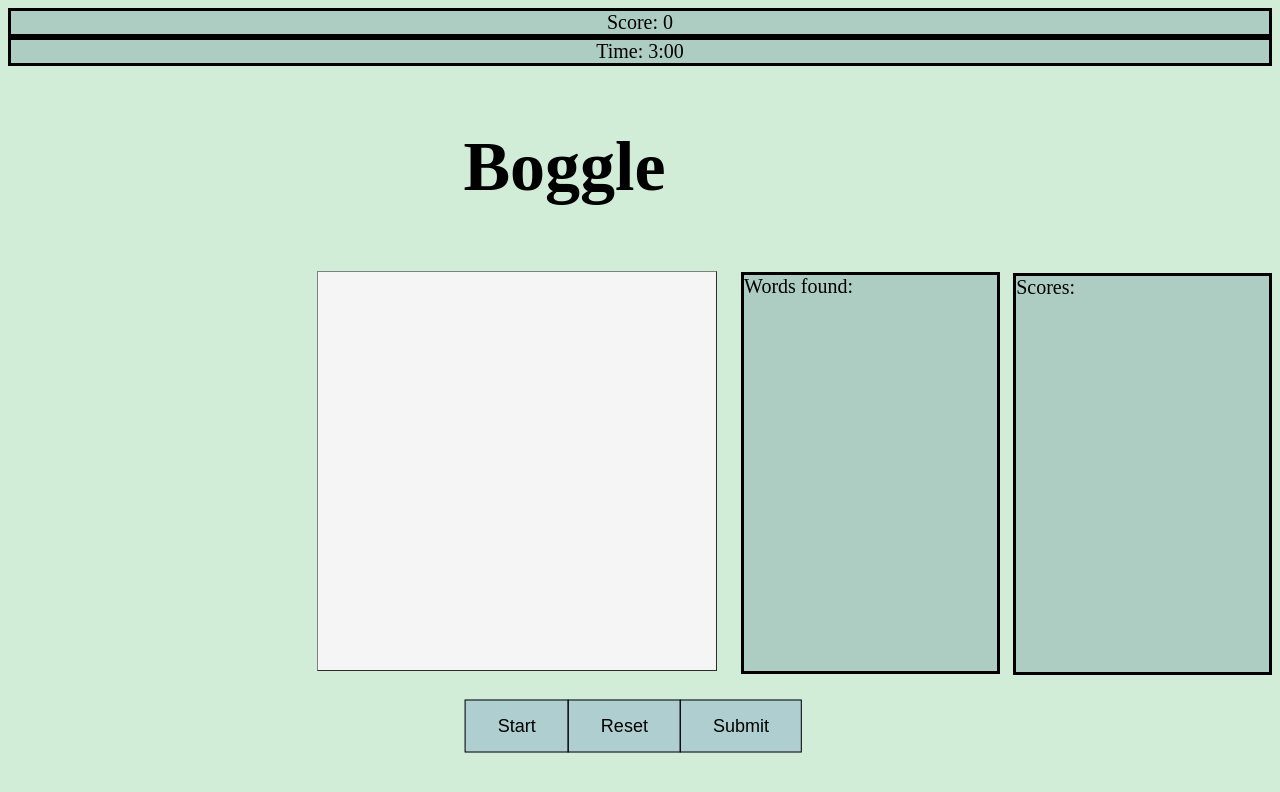
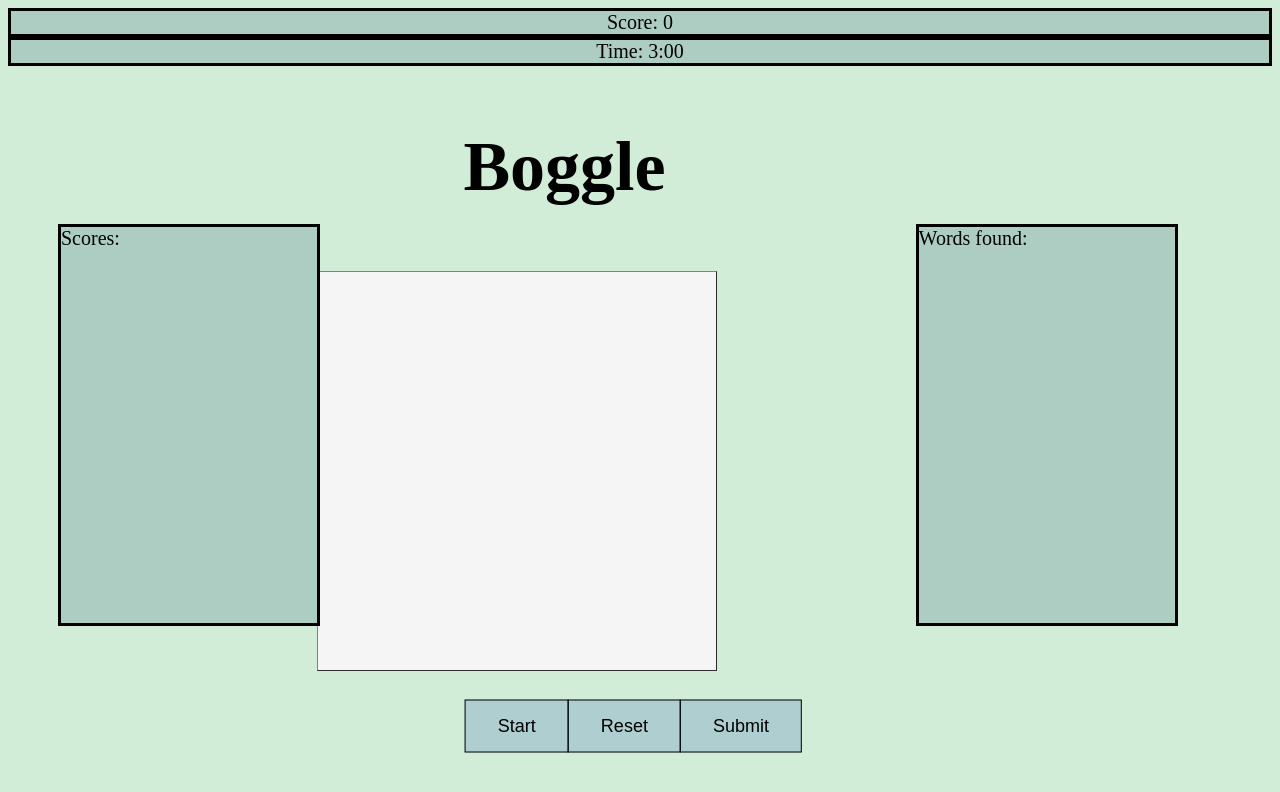
Before and after one commit to Niels27/Boggle-Angular, an Angular app: page / in a window 1280 px wide. Shown: the top 792 px of the page. Built offline with nearby package versions, Linux system fonts and the light colour scheme.

Commit message:
finishedv3

```diff
--- a/src/app/boggle/boggle.component.css
+++ b/src/app/boggle/boggle.component.css
@@ -64,11 +64,11 @@
     display: inline-block;
     width: 20%;
     height: 396px;
-    position: relative;
-    margin-top: 50px;
+    position: absolute;
+    top: 28%;
 }
 #scoresContainer{
-    float:right;
+    float:left;
     bottom:756px;
     font-size: 20px;
     border: 3px solid rgb(0, 0, 0);
@@ -76,8 +76,9 @@
     display: inline-block;
     width: 20%;
     height: 396px;
-    position: relative;
-    margin-top: 55px;
+    position: absolute;
+    top: 28%;
+    right: 75%;
 }
 #title{
     font-size:70px;
@@ -86,6 +87,3 @@
     top: 10%;
     right: 48%;
 }
-#title,#scoresContainer,#wordContainer,#tableContainer, #buttonContainer, #board{
-
-}
--- a/src/app/boggle/boggle.component.ts
+++ b/src/app/boggle/boggle.component.ts
@@ -1,4 +1,4 @@
-import { Component, OnInit } from '@angular/core';
+import { Component, OnInit, ViewChild, ElementRef } from '@angular/core';
 import { BoggleService } from '../boggle.service';
 import { ClearService } from '../clear.service';
 import { Die } from '../die';
@@ -12,6 +12,7 @@ import { BoggleBoard } from '../boggleboard'
 
 })
 export class BoggleComponent implements OnInit {
+
   words: string[] = [];
   timer: string = '3:00';
   timerOn: boolean = false;
@@ -21,18 +22,33 @@ export class BoggleComponent implements OnInit {
   score: number = 0;
   scores: string[] = [];
   playerName: string | null = "";
-  gameTime: number = 60;
+  gameTime: number = 10; //should be 180
+  intervalId: NodeJS.Timer | undefined;
+  @ViewChild('board') board!: ElementRef;
 
   async onStart() {
+
+    //when player presses start during a game, quickly restart with a new board
+    //useful for when the player hates the current board
+    if (this.timerOn) {
+      this.restartGame()
+    }
+    //starts a new game timer
+    else {
+      this.startTimer(this.gameTime)
+    }
+    //get the board id and new dice with letters
     this.boggleService.getBoggleBoard().subscribe(
       (boggleBoard) => (this.dice = boggleBoard.dice, this.id = boggleBoard.boggleBoardId));
-    this.startTimer(this.gameTime)
+
   }
+  //reset button to clear player input, useful for misclicks
   async onReset() {
     console.log("reset");
     this.letters = '';
     this.clearService.clear();
   }
+  //submit button to validate the word and give it a score if valid or a popup if not
   async onSubmit() {
     let isValid = await this.boggleService.getIsValid(this.id, this.letters);
     if (isValid) {
@@ -44,11 +60,12 @@ export class BoggleComponent implements OnInit {
         console.log(this.score);
       }
     } else { alert("Word not valid!") }
+    //clear playerinput
     this.letters = '';
     this.clearService.clear();
   }
 
-
+  //add every letter together to create a word
   addLetter(letter: string) {
     this.letters = this.letters.concat(letter);
   }
@@ -58,29 +75,58 @@ export class BoggleComponent implements OnInit {
   ngOnInit(): void {
 
   };
+  //countdown timer minutes and seconds
+  startTimer(totalSeconds: number) {
 
-  startTimer(totalSeconds: number) {
-    this.timerOn = true;
-    const countdown = setInterval(() => {
+    this.intervalId = setInterval(() => {
 
+      //if timer runs out, clear the timer and end the game
       if (totalSeconds === 0) {
-        if (this.timerOn) {
-          alert('Time is up!')
-          this.playerName = prompt("Please enter your name");
-          if (this.playerName == null || undefined) { this.playerName = "anonymous" }
-          this.timerOn = false;
-          this.letters = '';
-          this.scores.push(this.playerName + " scored: " + this.score.toString());
-          this.clearService.clear();
-        }
-        clearInterval(countdown);
+
+        this.timerOn = false;
+        clearInterval(this.intervalId);
+        this.endGame()
+
       } else {
         const minutes = Math.floor(totalSeconds / 60);
         const seconds = totalSeconds % 60;
         totalSeconds--;
         this.timer = `${minutes}:${seconds < 10 ? '0' : ''}${seconds}`;
+        this.timerOn = true;
       }
     }, 1000);
   }
 
+  //handles the post game
+  endGame() {
+
+    //ask player name and post their score
+    alert('Time is up!')
+    this.playerName = prompt("Please enter your name");
+    if (this.playerName?.length===0) { this.playerName = "anonymous" }
+    this.scores.push(this.playerName + " scored: " + this.score.toString());
+
+    //reset all the stuff
+    this.clearService.clear();
+    this.timer = '3:00';
+    this.letters = '';
+    this.words = [];
+    this.score = 0;
+    this.dice = [];
+
+  }
+
+//quick restart of a game
+  restartGame() {
+
+    this.timerOn = false;
+    clearInterval(this.intervalId);
+    this.clearService.clear();
+    this.timer = '3:00';
+    this.letters = '';
+    this.words = [];
+    this.score = 0;
+    this.dice = [];
+    this.startTimer(this.gameTime);
+  }
 }
--- a/tsconfig.app.json
+++ b/tsconfig.app.json
@@ -3,7 +3,7 @@
   "extends": "./tsconfig.json",
   "compilerOptions": {
     "outDir": "./out-tsc/app",
-    "types": []
+    "types": ["node"]
   },
   "files": [
     "src/main.ts"
```
Also changed, not shown: 1 other file (tests, documents, lock files or other folders).
